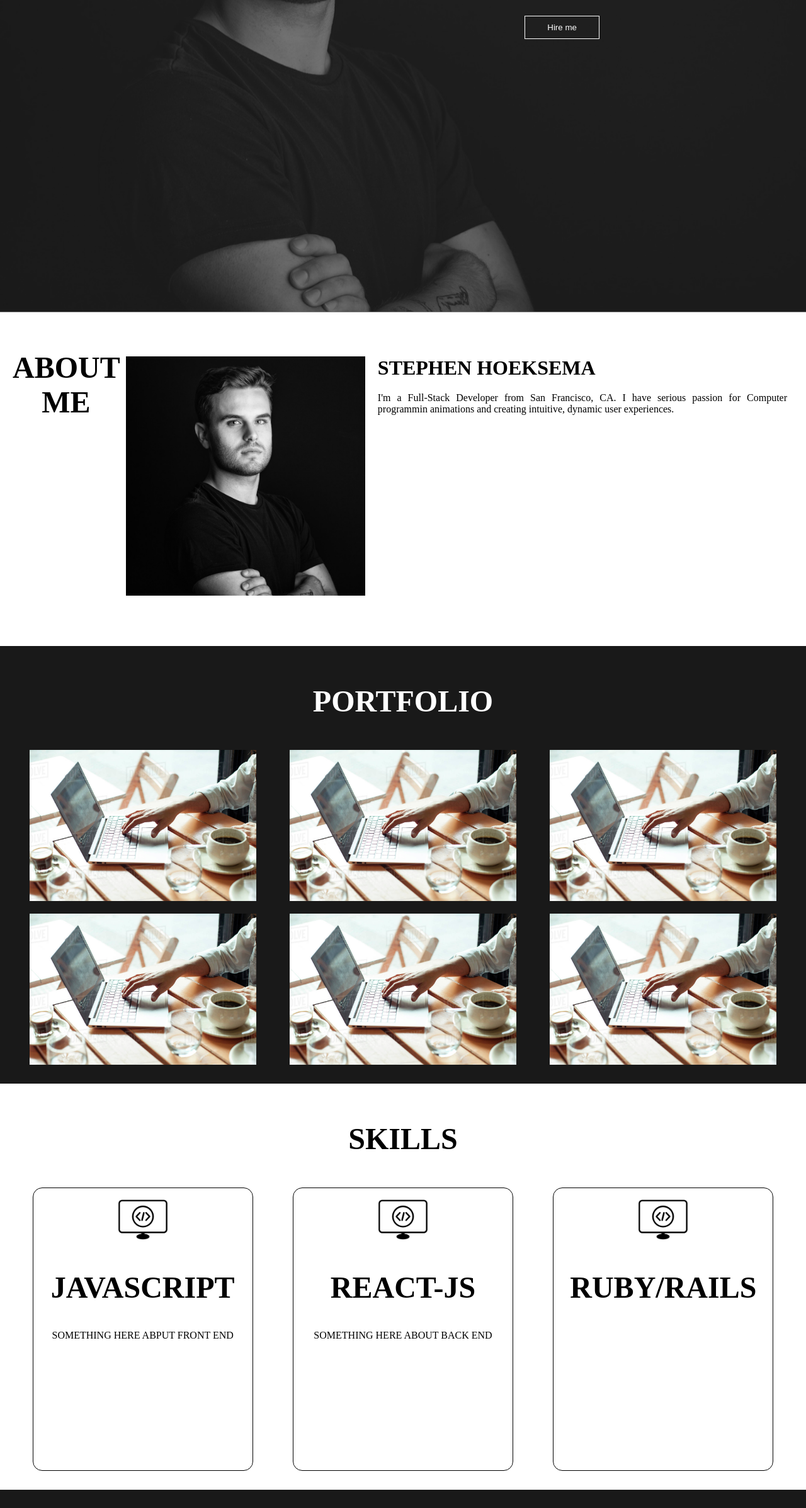
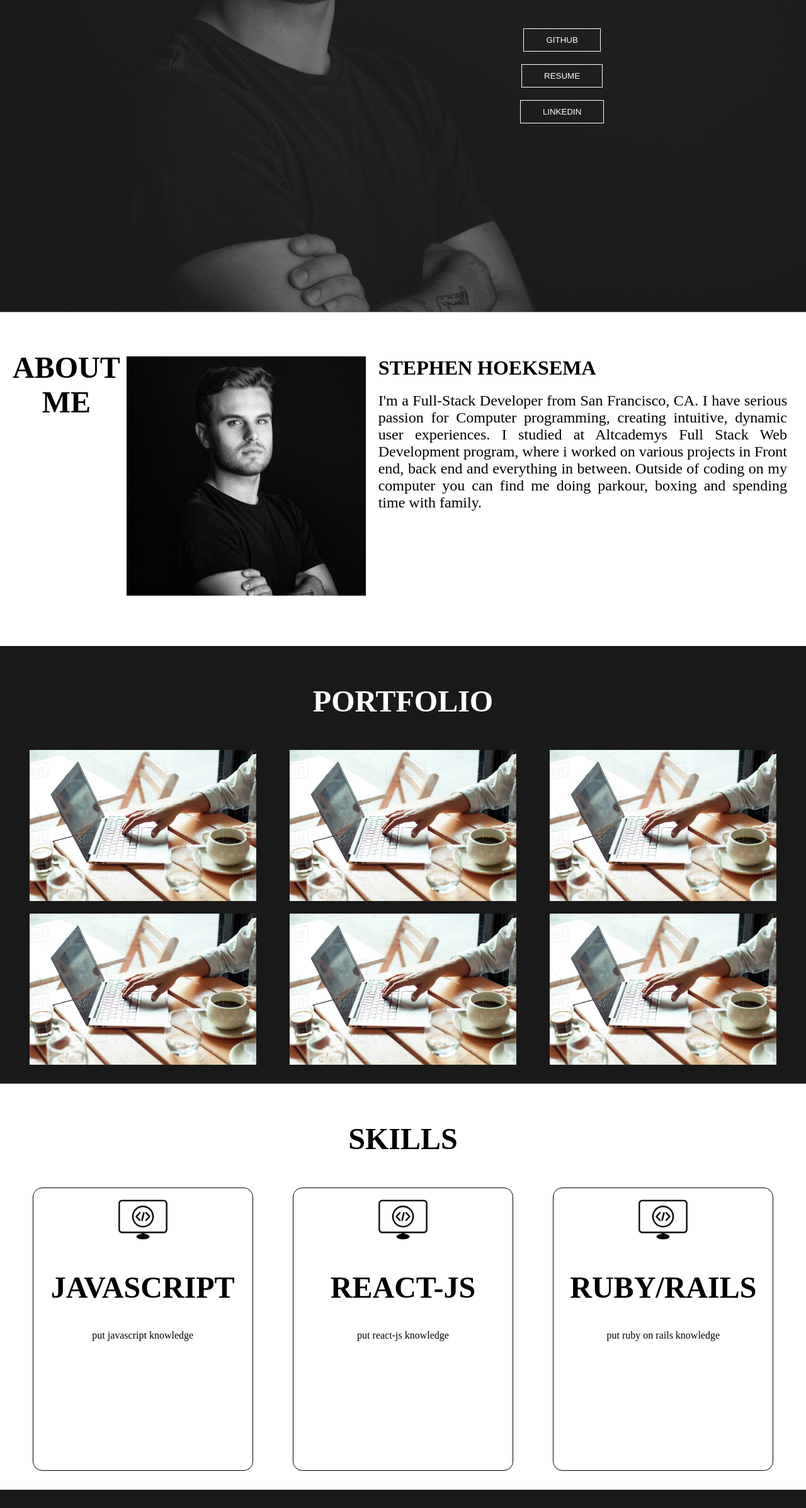
Before and after one commit to shoeks26/Personal-Portfolio-, a plain HTML site: page index.html in a window 1280 px wide. Shown: the part 405-2800 px from the top of the page at 63% size. Drawn offline with Linux system fonts and the light colour scheme.

Commit message:
finished layout of page

```diff
--- a/index.html
+++ b/index.html
@@ -14,7 +14,7 @@
         <li><a href="#home">Home</a></li>
         <li><a href="#about">About Me</a></li>
         <li><a href="#portfolio">Portfolio</a></li>
-        <li><a href="#services">Services</a></li>
+        <li><a href="#services">Skills</a></li>
         <li><a href="#contact">Contact Me</a></li>
       </ul>
     </nav>
@@ -22,25 +22,33 @@
     <section id="home">
       <div class="main">
         <h1 class="headings"> I AM <br> STEPHEN HOEKSEMA</h1>
-        <BUTTON class="btn">
-          Hire me
-        </BUTTON>
+        <a href='https://github.com/shoeks26' target="_blank"><button class="btn github">
+          GITHUB
+        </button></a>
+        <a href='https://docs.google.com/document/d/1E8FJcb659-JUrZ8RedquJyJYA5bjKKnhnP8mrDVLLag/edit?usp=sharing' target="_blank"><BUTTON class="btn">
+          RESUME
+         </BUTTON></a>
+         <a href='https://www.linkedin.com/in/stephen-hoeksema-946a44219/' target="_blank"><BUTTON class="btn">
+          LINKEDIN
+         </BUTTON></a>
       </div>
     </section>
 
     <section id="about">
       <div id="pic">
-        <h1 class="headings">ABOUT ME</h1>
+        <h1 class="headings">ABOUT <br> ME</h1>
+
         <img src="/images/profile square.jpg" alt="">
         <div id="intro">
           <h2> STEPHEN HOEKSEMA</h2>
           <P>
             I'm a Full-Stack Developer from San Francisco, CA.
-            I have serious passion for Computer programmin animations and creating intuitive, dynamic user experiences.
+            I have serious passion for Computer programming, creating intuitive, dynamic user experiences. I studied at Altcademys Full Stack Web Development program, where i worked on various projects in Front end, back end and everything in between. Outside of coding on my computer you can find me doing parkour, boxing and spending time with family.
           </P>
         </div>
       </div>
     </section>
+
 
     <section id="portfolio">
       <h1 class="headings">PORTFOLIO</h1>
@@ -61,21 +69,21 @@
           <img src="portfolio/computer2.png" alt="">
           <h1 class="headings">JAVASCRIPT</h1>
           <p>
-            SOMETHING HERE ABPUT FRONT END
+            put javascript knowledge
           </p>
         </div>
         <div class="box">
           <img src="portfolio/computer2.png" alt="">
           <h1 class="headings">REACT-JS</h1>
           <p>
-            SOMETHING HERE ABOUT BACK END
+            put react-js knowledge
           </p>
         </div>
         <div class="box">
           <img src="portfolio/computer2.png" alt="">
           <h1 class="headings">RUBY/RAILS</h1>
           <p>
-
+            put ruby on rails knowledge
           </p>
         </div>
 
--- a/phone.css
+++ b/phone.css
@@ -7,8 +7,8 @@
 }
 
 /* about */
-.pic img{
-  width: 300px;
+#pic img{
+  width: 175px;
   height: 175px;
 
 
@@ -19,7 +19,7 @@
 
 /* Portfolio */
 .gallery img{
-  width: 250px;
+  width: 150px;
   height: 150px;
   margin: 10px;
 }
--- a/smaller.css
+++ b/smaller.css
@@ -15,9 +15,11 @@
   align-items: center;
 
 }
+
 #pic img{
-  width: 475px;
+  width: 300px;
   height: 300px;
+
 
 }
 #intro h2{
--- a/style.css
+++ b/style.css
@@ -69,6 +69,7 @@ html{
   top: 30%;
   right: 10%;
 }
+
 .headings{
   font-family: century;
   font-size: 3rem;
@@ -76,6 +77,7 @@ html{
   margin: 40px 0px;
 }
 .btn{
+  margin-top: 20px;
   padding: 10px 35px;
   background-color: transparent;
   border: 1px solid white;
@@ -95,7 +97,7 @@ html{
 /* About me */
 
 #about{
-  display: flex;
+  display: list-item;
   flex-direction: column;
   box-sizing: border-box;
   padding: 20px;
@@ -115,6 +117,7 @@ html{
 
 
 }
+
 #intro{
   display: flex;
   flex-direction: column;
@@ -127,6 +130,10 @@ html{
   font-size: 2rem;
   margin-top: 30px;
   margin-bottom: 20px;
+}
+
+#about p{
+  font-size: 1.5rem;
 }
 
 /* Portfolio */
@@ -176,7 +183,7 @@ html{
   text-align: justify;
   padding: 10px;
   border-radius: 15px;
-  background: linear-gradient(to top, rgb(10, 88, 58) 50%, white 50%);
+  background: linear-gradient(to top, rgba(9, 46, 17, 0.959) 50%, white 50%);
   background-size: 100% 200%;
   transition: all .8s;
 }
@@ -184,7 +191,7 @@ html{
   background-position: left bottom;
   color: white;
   border: none;
-  box-shadow: 0 0 20px rgb(10, 88, 58);
+  box-shadow: 0 0 20px rgba(9, 46, 17, 0.959);
 }
 .box img{
   width: 80px;
```
